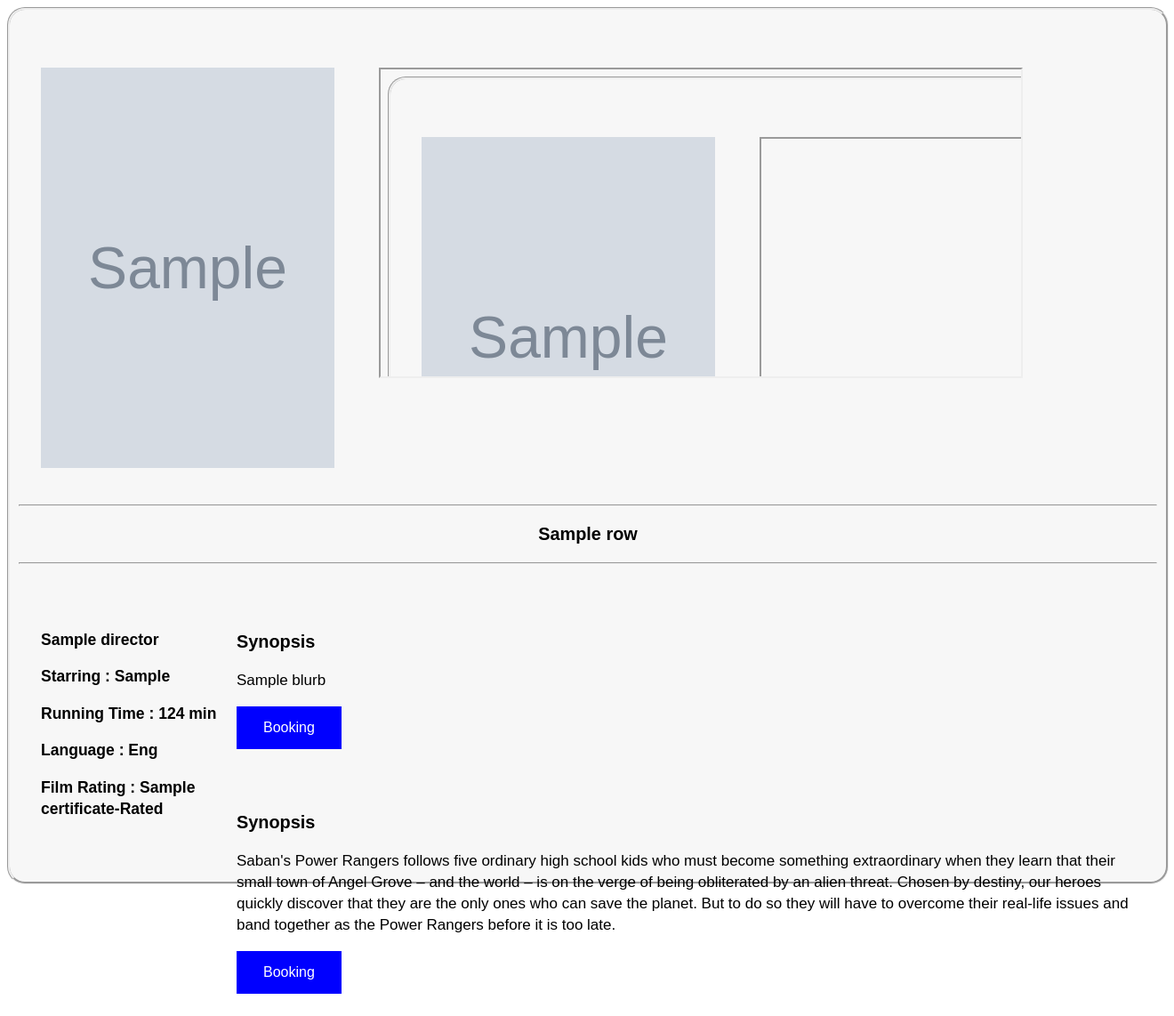
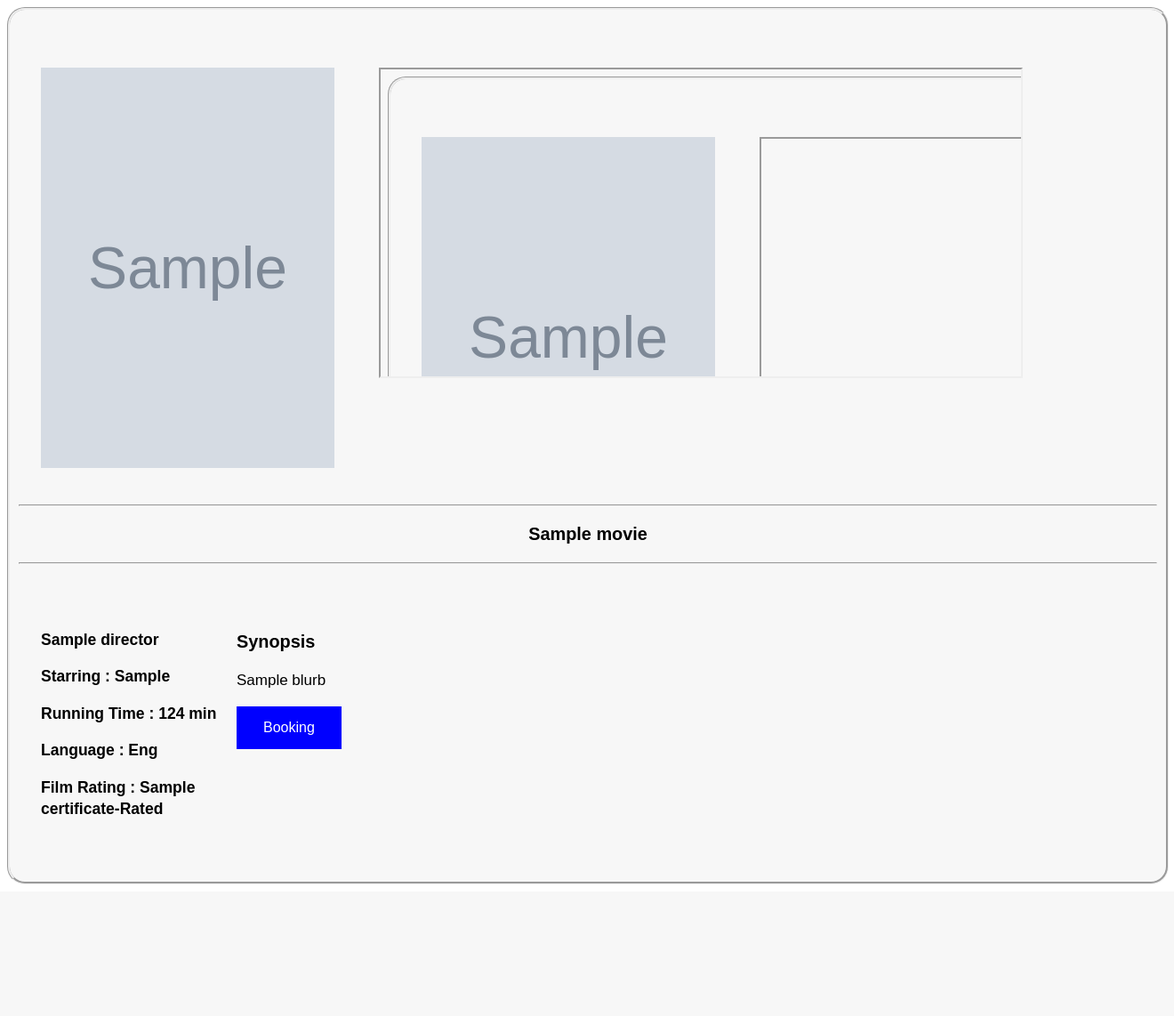
Before and after one commit to YMerrick/PowerRangers, a Flask app: template app/templates/MovieInfo.html in a window 1320 px wide. Shown: the whole page at 89% size. After the commit the page ends 993 px from the top, so only its background shows below. Run offline with Flask 2, Linux system fonts and the light colour scheme; the template is opened without the code that fills it: most values are stand-ins (such as "Sample title", 1, 10 or a date in 2020); grey boxes marked "Sample" are stand-in pictures.

Commit message:
edited error

```diff
--- a/app/templates/MovieInfo.html
+++ b/app/templates/MovieInfo.html
@@ -39,34 +39,29 @@ button {
   <div class="paragraph">
     <div class="row" style="margin-top:30px;">
       <div class="column">
-        <img src="{{url_for('static', filename=row.imagePath)}}" alt="" width=330 height=450>
+        <img src="{{url_for('static', filename=movie.imagePath)}}" alt="" width=330 height=450>
       </div>
       <div class="column">
-        <iframe width="720" height="345" src="{{row.trailerLink}}">
+        <iframe width="720" height="345" src="{{movie.trailerLink}}">
         </iframe>
       </div>
     </div>
     <hr class="one">
-    <h3 style="text-align:center"> {{row.title}} </h3>
+    <h3 style="text-align:center"> {{movie.title}} </h3>
     <hr class="one">
     <div class="row" style="margin-top:30px;">
       <div class="column" style = "width:200px; font-size:15px; position:absolute;">
-        <h3> {{row.director}}</h3>
-        <h3> Starring : {{row.actorList}} </h3>
+        <h3> {{movie.director}}</h3>
+        <h3> Starring : {{movie.actorList}} </h3>
         <h3> Running Time : 124 min </h3>
         <h3> Language : Eng </h3>
-        <h3> Film Rating : {{row.certificate}}-Rated</h3>
+        <h3> Film Rating : {{movie.certificate}}-Rated</h3>
       </div>
       <div class="column" style = "margin-left: 220px">
         <h3> Synopsis </h3>
-        <p> {{row.blurb}} </p>
-        <button type="submit">Booking</button>
+        <p> {{movie.blurb}} </p>
+        <a href="http://localhost:5000/movieInfo/{{movie.movieID}}"><button type="submit">Booking</button>
       </div>
     </div>
-    <div class="column" style = "margin-left: 220px">
-      <h3> Synopsis </h3>
-      <p> Saban's Power Rangers follows five ordinary high school kids who must become something extraordinary when they learn that their small town of Angel Grove – and the world – is on the verge of being obliterated by an alien threat. Chosen by destiny, our heroes quickly discover that they are the only ones who can save the planet. But to do so they will have to overcome their real-life issues and band together as the Power Rangers before it is too late. </p>
-      <a  href="http://localhost:5000/movieInfo/{{movie.movieID}}"><button type="submit">Booking</button>
-      </a>
-    </div>
+  </div>
 </html>
```
